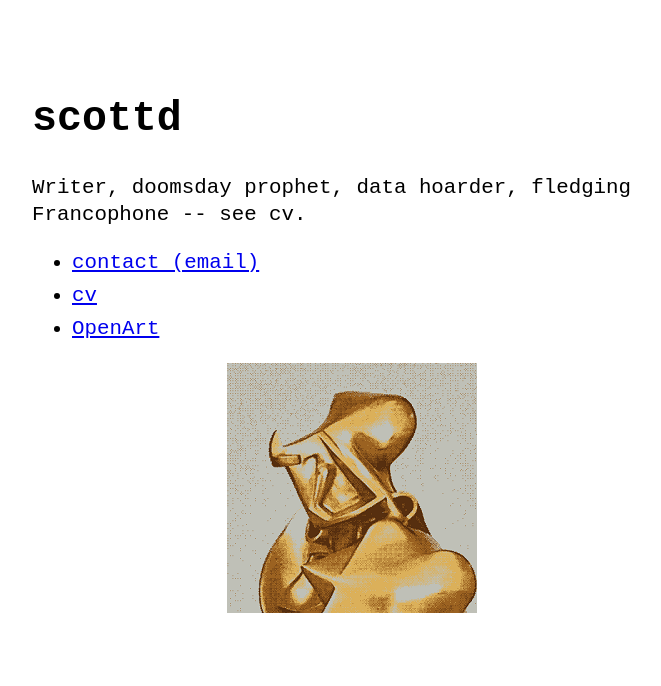
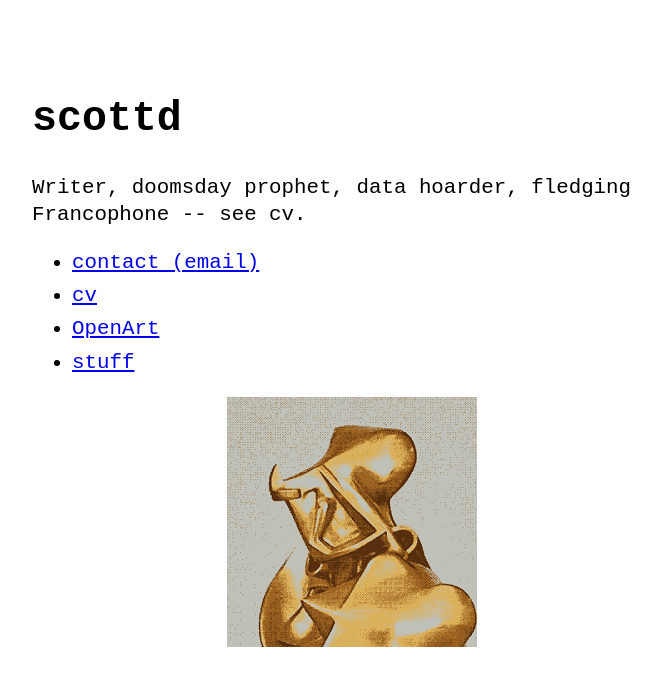
Before and after one commit to thorn1/lemurodigital, a Jekyll site: the page built from index.md, in a window 1280 px wide. Shown: the top 686 px of the page, without its empty margins (288-949 px from the left). Built offline with Jekyll 4.4.1, drawn with Linux system fonts in a browser that asks for light colours.

Commit message:
Update menu.yml

```diff
--- a/_data/menu.yml
+++ b/_data/menu.yml
@@ -12,3 +12,5 @@
         url: /cv
       - title: OpenArt
         url: https://github.com/lemurodigital/open-art
+      - title: stuff
+        url: /stuff
```
